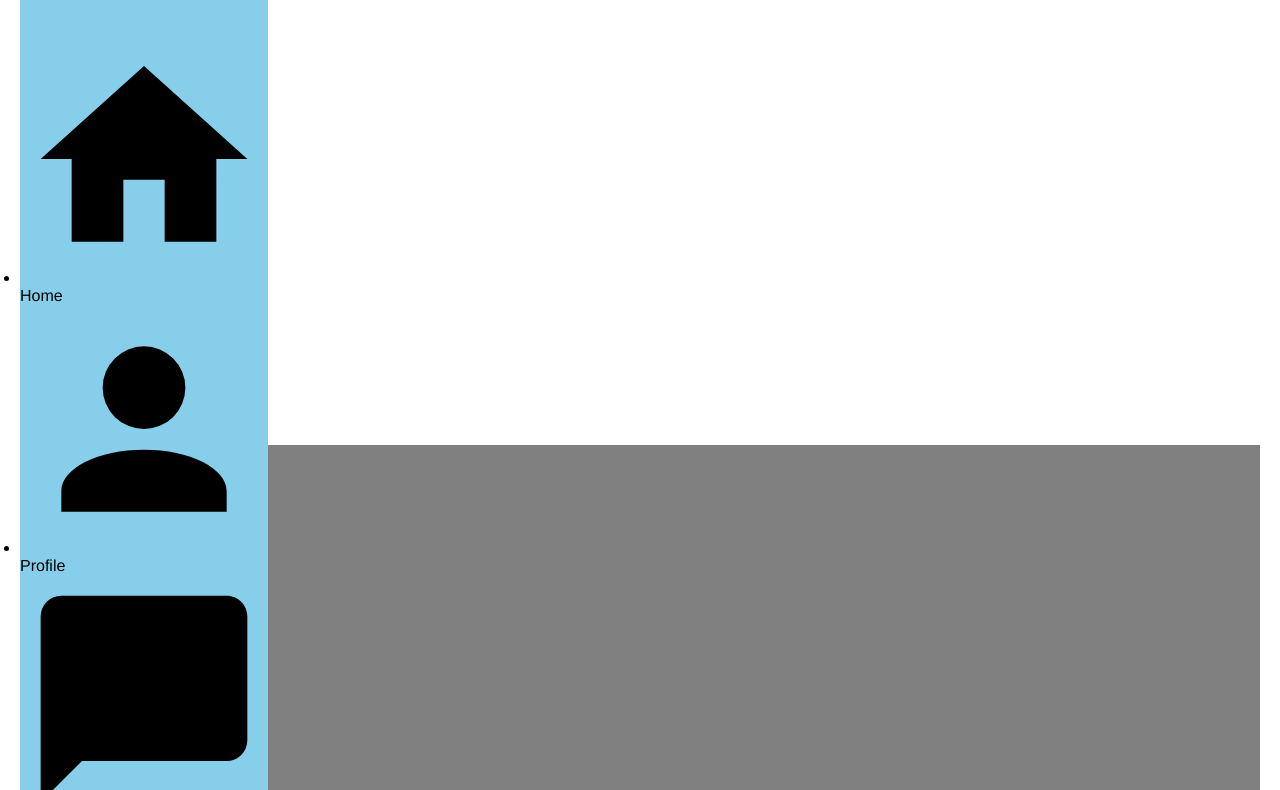
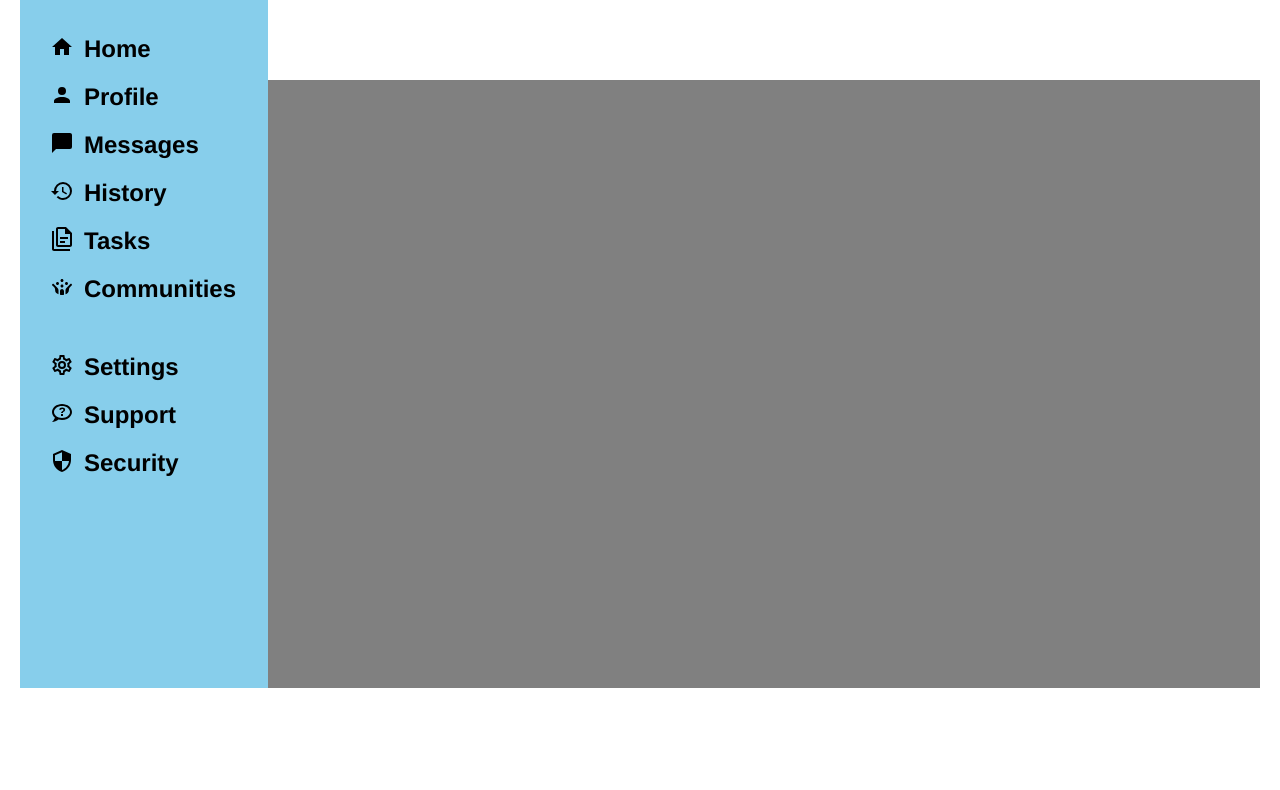
Before and after one commit to emma1234-source/admin_dashboard, a plain HTML site: page index.html in a window 1280 px wide. Shown: the part 92-882 px from the top of the page. After the commit the page ends 800 px from the top, so only its background shows below. Drawn offline with Linux system fonts and the light colour scheme; a web font is replaced by a local one.

Commit message:
finished the sidebar

```diff
--- a/index.html
+++ b/index.html
@@ -16,7 +16,7 @@
                 <img src = "./icons/view-dashboard.svg" alt = "dashboard icon">
                 <p>Dashboard</p>
             </div>
-            <nav>
+
             <ul class = "sidebar_block_1">
                 <li class = "sidebar_link">
                     <img src = "./icons/home.svg" alt = "home icon">
@@ -57,7 +57,7 @@
                     <p>Security</p>
                 </li>
             </ul>
-            </nav>
+
         </div>
         <div class = "header">
 
--- a/style.css
+++ b/style.css
@@ -49,12 +49,52 @@ body{
     display: flex;
     flex-direction: row;
     align-items: left;
+    gap: 10px;
     padding-top: 20px;
     padding-left: 20px;
     font-size: 2rem;
     color: black;
     font-weight: bold;
 }
+
+.sidebar_block_1{
+    grid-column-start: 1;
+    grid-column-end: 2;
+    grid-row-start: 2;
+    grid-row-end: 3;
+    padding-left: 30px;
+    display: flex;
+    flex-direction: column;
+    gap: 20px;
+}
+
+.sidebar_block_2{
+    grid-column-start: 1;
+    grid-column-end: 2;
+    grid-row-start:3;
+    grid-row-end:4;
+    padding-left: 30px;
+    display:flex;
+    flex-direction: column;
+    gap: 20px;
+}
+
+.sidebar_link{
+    display: flex;
+    flex-direction: row;
+    align-items: left;
+    gap: 10px;
+    font-size: 1.5rem;
+    color: black;
+    font-weight: bold;
+}
+
+.sidebar_link img{
+    height: 1.5rem;
+    width: auto;
+}
+
+
 
 .logo_area img{
     height: 2rem;
```
Lines whose indentation alone changed are shown as unchanged.
